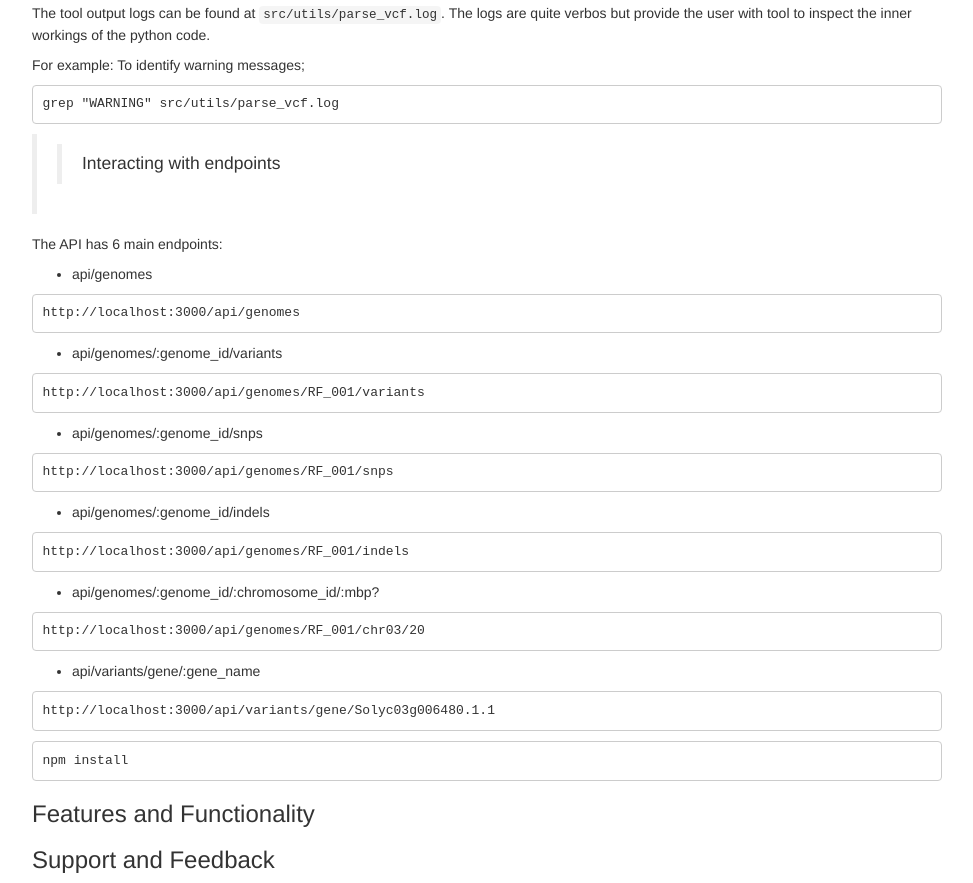
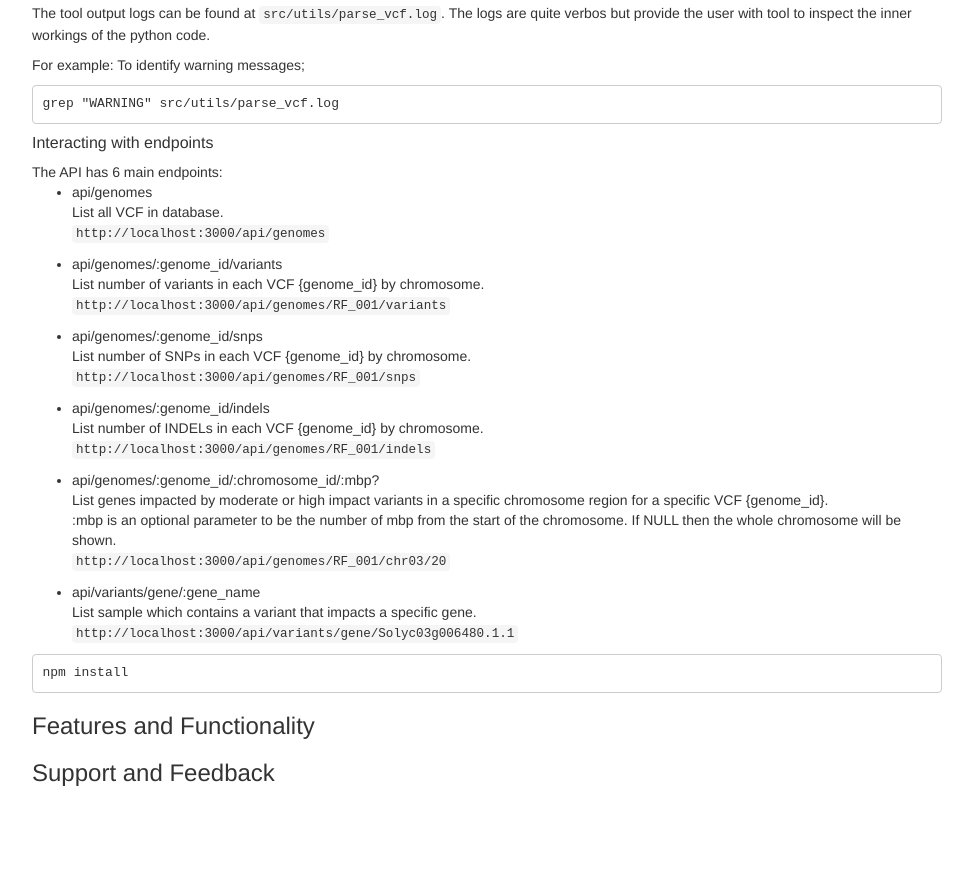
Before and after one commit to ms2206/GenomeVarAPI, a website: page docs/user_guide.html in a window 1280 px wide. Shown: the part 1019-1902 px from the top of the page, without its empty margins (153-1126 px from the left). After the commit the page ends 1815 px from the top, so only its background shows below. Drawn offline with nearby package versions, Linux system fonts and the light colour scheme; some packages are replaced by stand-ins of ours.

Commit message:
Update user guide with detailed API endpoint descriptions and formatting improvements

```diff
--- a/docs/user_guide.html
+++ b/docs/user_guide.html
@@ -370,7 +370,7 @@ Getting Started
 <div>
 <p>To download the tool: <br></p>
 <pre><code>git clone https://github.com/ms2206/GenomeVarAPI.git</code></pre>
-<p>TODO: Add docker image.</p>
+<p>TODO: Add docker image. use ./src/entrypoint.sh as a wrapper.</p>
 <h5>
 <blockquote>
 <blockquote>
@@ -418,37 +418,53 @@ code.</p>
 <p>For example: To identify warning messages;<br></p>
 <pre><code>grep &quot;WARNING&quot; src/utils/parse_vcf.log</code></pre>
 <h5>
-<blockquote>
-<blockquote>
 Interacting with endpoints
 </h5>
-</blockquote>
-</blockquote>
-<p>The API has 6 main endpoints:</p>
+The API has 6 main endpoints:
+<div>
 <ul>
-<li>api/genomes</li>
+<li>api/genomes<br> List all VCF in database.<br>
+<code>http://localhost:3000/api/genomes</code></li>
 </ul>
-<pre><code>http://localhost:3000/api/genomes</code></pre>
+</div>
+<div>
 <ul>
-<li>api/genomes/:genome_id/variants</li>
+<li>api/genomes/:genome_id/variants<br> List number of variants in each
+VCF {genome_id} by chromosome.<br>
+<code>http://localhost:3000/api/genomes/RF_001/variants</code></li>
 </ul>
-<pre><code>http://localhost:3000/api/genomes/RF_001/variants</code></pre>
+</div>
+<div>
 <ul>
-<li>api/genomes/:genome_id/snps</li>
+<li>api/genomes/:genome_id/snps<br> List number of SNPs in each VCF
+{genome_id} by chromosome.<br>
+<code>http://localhost:3000/api/genomes/RF_001/snps</code></li>
 </ul>
-<pre><code>http://localhost:3000/api/genomes/RF_001/snps</code></pre>
+</div>
+<div>
 <ul>
-<li>api/genomes/:genome_id/indels</li>
+<li>api/genomes/:genome_id/indels<br> List number of INDELs in each VCF
+{genome_id} by chromosome.<br>
+<code>http://localhost:3000/api/genomes/RF_001/indels</code></li>
 </ul>
-<pre><code>http://localhost:3000/api/genomes/RF_001/indels</code></pre>
+</div>
+<div>
 <ul>
-<li>api/genomes/:genome_id/:chromosome_id/:mbp?</li>
+<li>api/genomes/:genome_id/:chromosome_id/:mbp?<br> List genes impacted
+by moderate or high impact variants in a specific chromosome region for
+a specific VCF {genome_id}. <br> :mbp is an optional parameter to be the
+number of mbp from the start of the chromosome. If NULL then the whole
+chromosome will be shown.<br>
+<code>http://localhost:3000/api/genomes/RF_001/chr03/20</code></li>
 </ul>
-<pre><code>http://localhost:3000/api/genomes/RF_001/chr03/20</code></pre>
+</div>
+<div>
 <ul>
-<li>api/variants/gene/:gene_name</li>
+<li>api/variants/gene/:gene_name<br> List sample which contains a
+variant that impacts a specific gene.<br>
+<code>http://localhost:3000/api/variants/gene/Solyc03g006480.1.1</code>
+</br></li>
 </ul>
-<pre><code>http://localhost:3000/api/variants/gene/Solyc03g006480.1.1</code></pre>
 <pre><code>npm install</code></pre>
 </div>
 <h3>
```
Also changed, not shown: docs/user_guide.md (+29 -25 lines), 1 other file.
